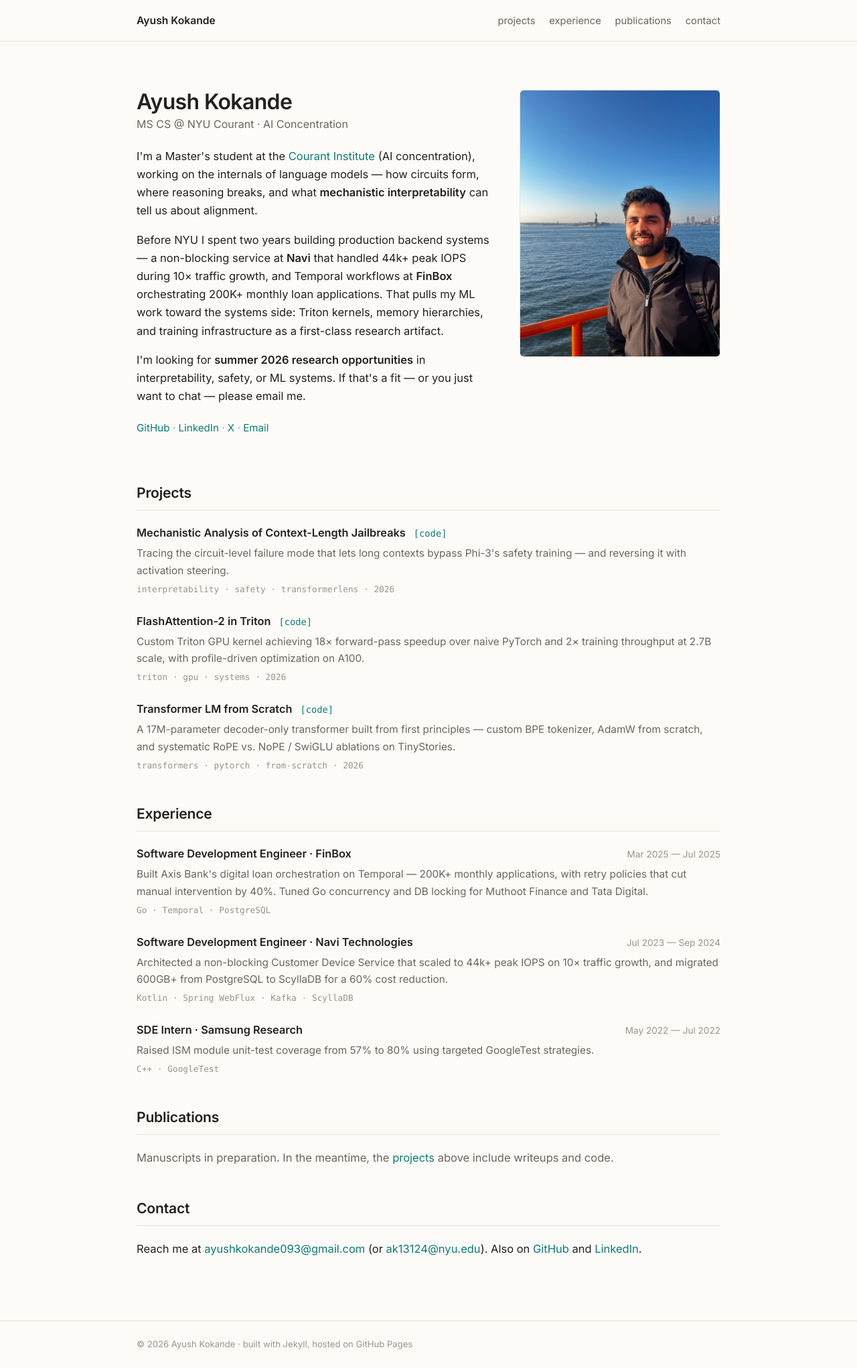
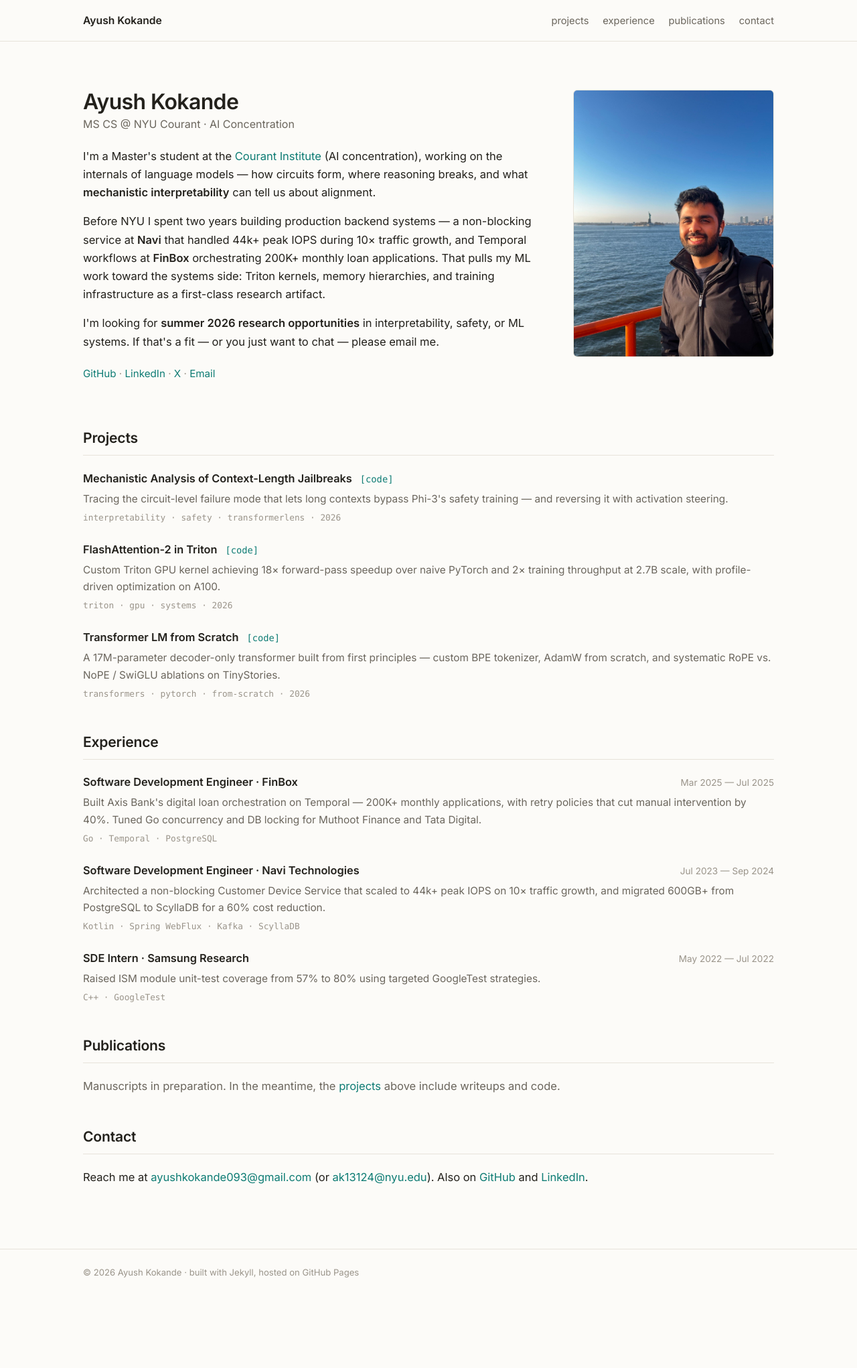
Before and after one commit to ayushkokande/ayushkokande.github.io, a Jekyll site: the page built from index.html, in a window 1280 px wide. Shown: the whole page at 67% size. Built offline with Jekyll 4.4.1, drawn with Linux system fonts in a browser that asks for light colours; after the commit the page ends 1935 px from its top, so only the background shows below that.

Commit message:
Widen content container to 1080px
Co-Authored-By: Claude Opus 4.8 (1M context) <noreply@anthropic.com>

```diff
--- a/assets/css/main.scss
+++ b/assets/css/main.scss
@@ -14,7 +14,7 @@
   --link-hover:#0a5751;
   --code-bg:   #f1efe8;
 
-  --max: 920px;
+  --max: 1080px;
   --sans: 'Inter', -apple-system, BlinkMacSystemFont, 'Segoe UI', Roboto, Helvetica, Arial, sans-serif;
   --mono: ui-monospace, 'SFMono-Regular', Menlo, Consolas, monospace;
 }
```
